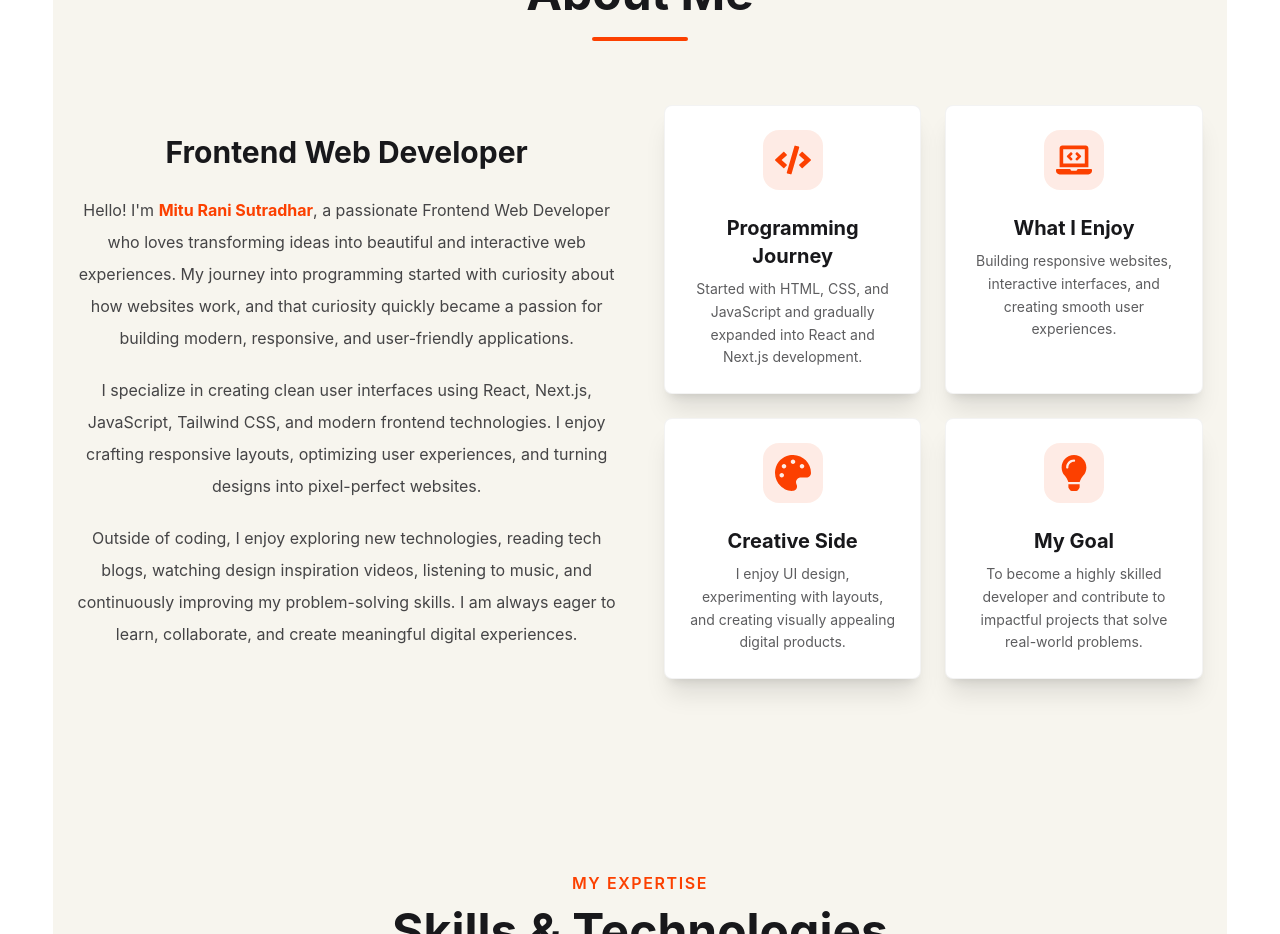
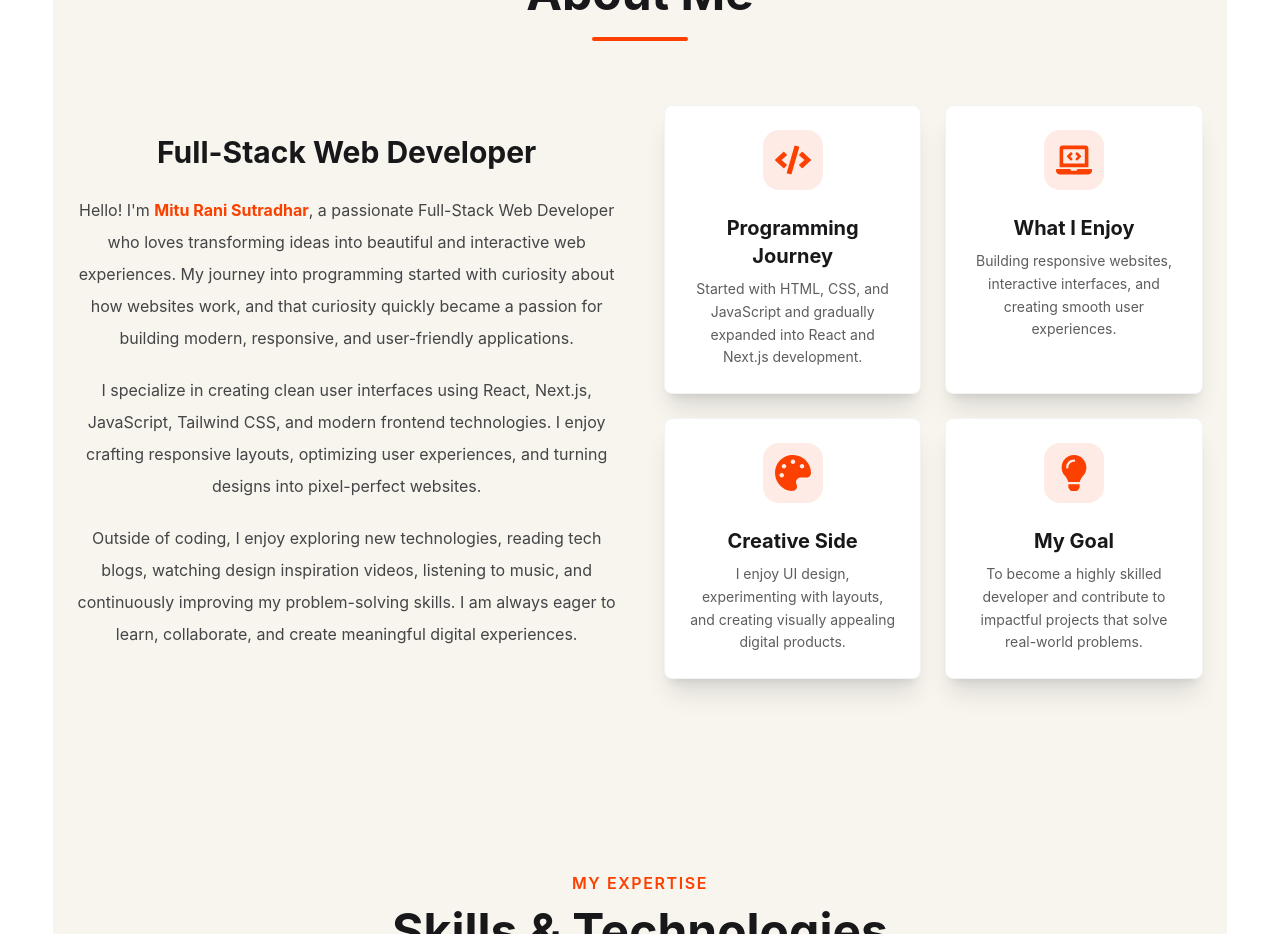
Before and after one commit to Mitu-Rani-Sutradhar/my-portfolio, a Next.js app: page / in a window 1280 px wide. Shown: the part 1040-1974 px from the top of the page. Built offline with nearby package versions, Linux system fonts and the light colour scheme.

Commit message:
added more

```diff
--- a/src/components/Home/AboutMe.jsx
+++ b/src/components/Home/AboutMe.jsx
@@ -89,12 +89,12 @@ const AboutMe = () => {
             className="space-y-5"
           >
             <motion.h3 variants={textVariants} custom={0} className="text-3xl font-bold mb-6">
-              Frontend Web Developer
+              Full-Stack Web Developer
             </motion.h3>
 
             <motion.p variants={textVariants} custom={1} className="text-base-content/80 leading-8">
               Hello! I'm <span className="font-bold text-primary">Mitu Rani Sutradhar</span>,
-              a passionate Frontend Web Developer who loves transforming ideas
+              a passionate Full-Stack Web Developer who loves transforming ideas
               into beautiful and interactive web experiences. My journey into
               programming started with curiosity about how websites work, and
               that curiosity quickly became a passion for building modern,
```
